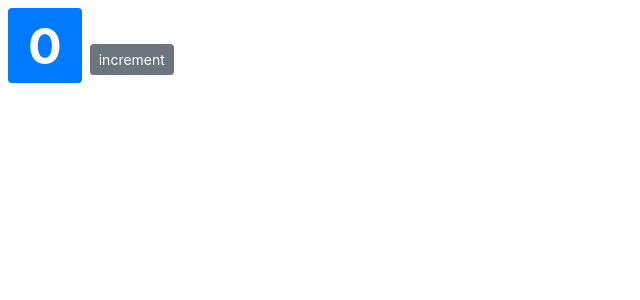
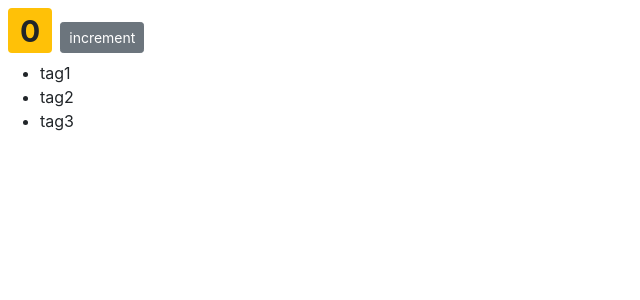
Before and after one commit to JennMP88/moshPractice, a React (Create React App) app: page / in a window 1280 px wide. Shown: the top 300 px of the page, without its empty margins (0-640 px from the left). Built offline with nearby package versions, Linux system fonts and the light colour scheme.

Commit message:
mapped through a state and rendered with list

```diff
--- a/src/components/counter.jsx
+++ b/src/components/counter.jsx
@@ -2,34 +2,43 @@
 
 class Counter extends Component {
     state = {
-        count:0,
+        count: 0,
         // imageUrl:'http://picsum.photos/200'
+        tags: ['tag1','tag2','tag3']
     }
 
-    styles={
-        fontSize:50,
-        fontWeight:"bold"
-    }
-    render() {
-        return (
-            <>
-                {/* <img src = {this.state.imageUrl} alt=""/> */}
-                <span style={this.styles} className='badge badge-primary m-2'>{this.formatCount()}</span>
-                <button className='btn btn-secondary btn-sm'>increment</button>
-            </>
-        )
+    //functions
+    getBadgeClasses() {
+        let classes = 'badge m-2 badge-';
+        classes += (this.state.count === 0) ? 'warning' : 'primary';
+        return classes;
     }
 
-    formatCount (){
+    formatCount() {
         //OBJECT DESTRUCTURING
         // const { count }=this.state;
         // return this.state.count ===0? "Zero" : this.state.count;
 
-        const { count }=this.state;
-        return {count} ===0? 'Zero' : count;
+        const { count } = this.state;
+        return { count } === 0 ? 'Zero' : count;
     }
 
+    render() {
 
+        return (
+            <>
+                {/* <img src = {this.state.imageUrl} alt=""/> */}
+                {/* span style={{fontSize:30}} you can do this inside of the span class */}
+                <span style={{ fontSize: 30 }} className={this.getBadgeClasses()}>{this.formatCount()}</span>
+                <button className='btn btn-secondary btn-sm'>increment</button>
+           <ul>
+               {this.state.tags.map(tag=><li key={tag}>{tag}</li>)}
+           </ul>
+
+
+            </>
+        )
+    }
 }
 
 export default Counter;
```
